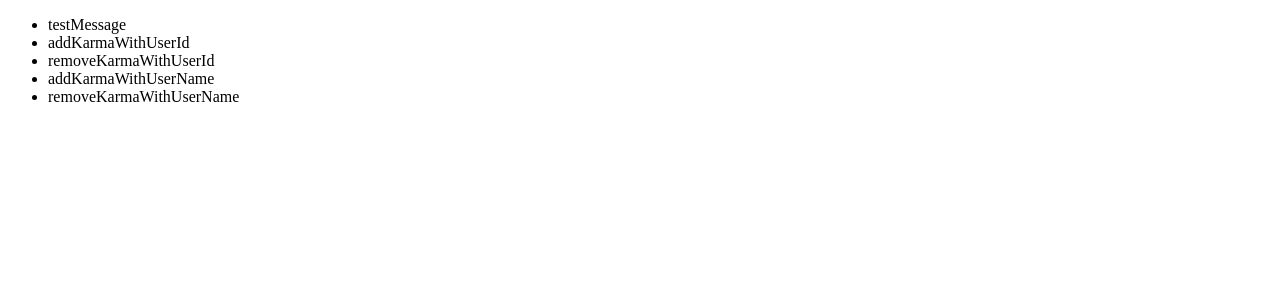
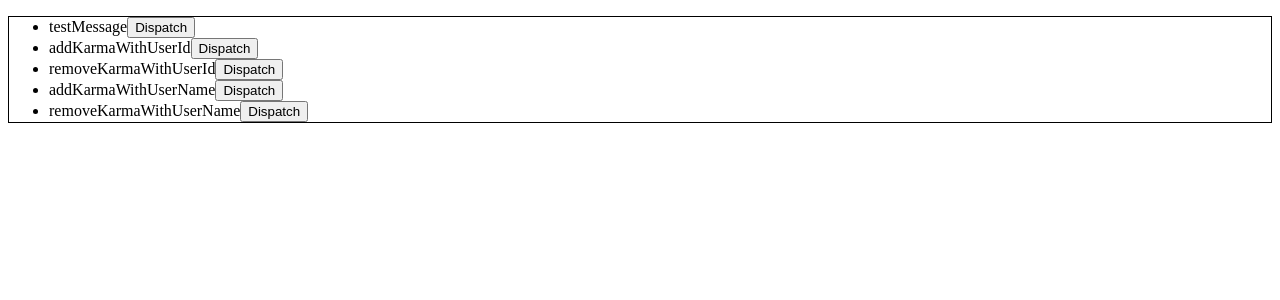
Before and after one commit to kwak123/onobot, a React (Vite) app: page / in a window 1280 px wide. Shown: the top 300 px of the page. Built offline with nearby package versions, Linux system fonts and the light colour scheme.

Commit message:
super basic web client for dispatching messages

```diff
--- a/client/App.jsx
+++ b/client/App.jsx
@@ -1,28 +1,15 @@
 import React from 'react';
+import axios from 'axios';
 
-// Data
-import testMessages from '../testMessages';
+import MessageList from './MessageList/MessageList';
 
 class App extends React.Component {
-  constructor() {
-    super();
-    this.messageKeys = Object.keys(testMessages);
-  }
-
-  tempMethod = () => console.log('hello');
+  tempMethod = message => axios.post('/', { event: message });
 
   render() {
     return (
       <div>
-        <ul>
-          {this.messageKeys.map((key) => {
-            /* eslint-disable camelcase */
-            const { client_msg_id } = testMessages[key];
-            return (
-              <li key={client_msg_id}>{key}</li>
-            );
-          })}
-        </ul>
+        <MessageList onMessageClick={this.tempMethod}/>
       </div>
     );
   }
--- /dev/null
+++ b/client/MessageList/MessageList.jsx
@@ -0,0 +1,25 @@
+import React from 'react';
+
+import testMessages from '../../testMessages';
+
+const MessageList = ({ onMessageClick }) => {
+  const messageKeys = Object.keys(testMessages);
+  return (
+    <ul className='message-list__container'>
+      {messageKeys.map((key) => {
+        /* eslint-disable camelcase */
+        const message = testMessages[key];
+        const { client_msg_id } = message;
+
+        return (
+          <li key={client_msg_id}>
+            <span>{key}</span>
+            <button onClick={() => onMessageClick(message)}>Dispatch</button>
+          </li>
+        );
+      })}
+    </ul>
+  );
+};
+
+export default MessageList;
--- a/client/assets/main.scss
+++ b/client/assets/main.scss
@@ -0,0 +1,3 @@
+.message-list__container {
+  border: 1px black solid;
+}
--- a/index.js
+++ b/index.js
@@ -57,12 +57,12 @@ app.post('/', (req, res) => {
   }
 
   const { event } = req.body;
-  // console.log(req.body);
+
   // Ignore other bots and myself
-  console.log(event);
   if (event.bot_id) {
     return res.sendStatus(200);
   }
+
   // TEMP
   if (CHANNEL_URLS[event.channel]) {
     return messagesController.handleMessage(req, res);
--- a/testMessages.js
+++ b/testMessages.js
@@ -40,7 +40,7 @@ const exampleMessages = {
     channel_type: 'channel',
   },
   removeKarmaWithUserName: {
-    client_msg_id: '9c585000-128a-4d22-b355-cae2bbc012c1',
+    client_msg_id: '9c585010-128a-4d22-b355-cae2bbc012c1',
     type: 'message',
     text: '@kwakles--',
     user: 'UDMKHPM37',
```
Also changed, not shown: .eslintrc.js.
